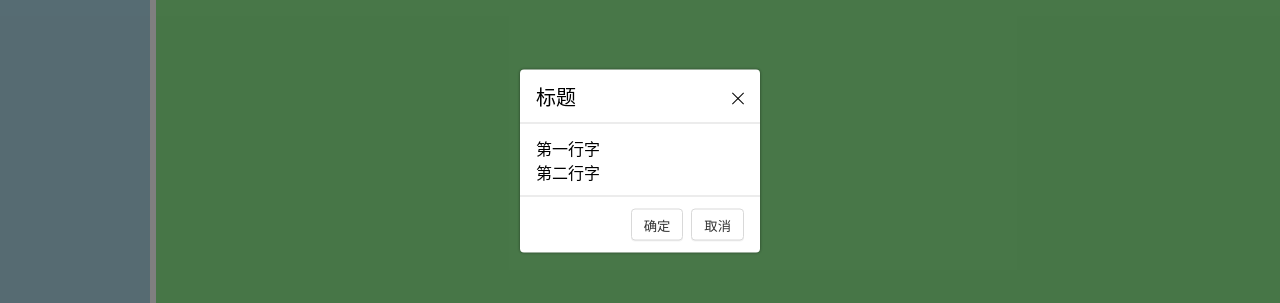
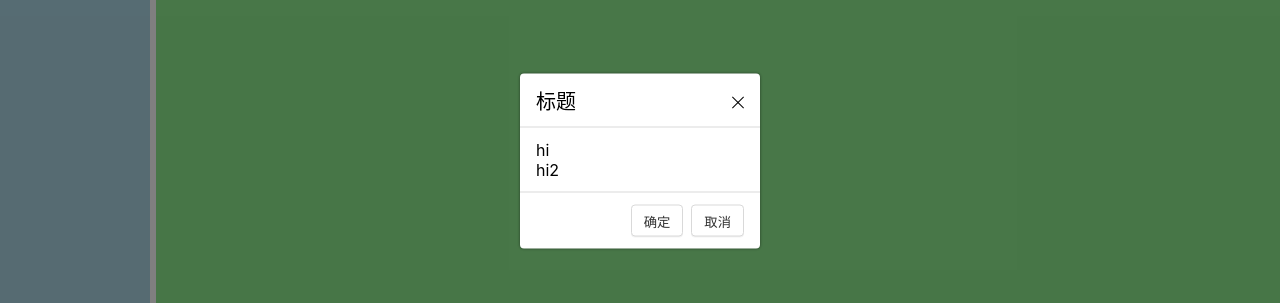
Before and after one commit to Shi-Dekai/origin-ui-vue3, a Vue app: page /#/doc/dialog in a window 1280 px wide. Both pictures are taken after a click on the button "打开dialog". Shown: the part 239-542 px from the top of the page. Built offline with nearby package versions, Linux system fonts and the light colour scheme.

Commit message:
Dialog 支持自定义 title 和 content

```diff
--- a/src/components/DialogDemo.vue
+++ b/src/components/DialogDemo.vue
@@ -1,7 +1,11 @@
 <template>
   <section>
     <Button @click="toggle">打开dialog</Button>
-    <Dialog v-model:visible="visible" :ok="ok"/>
+    <Dialog v-model:visible="visible" :ok="ok">
+      <template #header>标题</template>
+      <p>hi</p>
+      <p>hi2</p>
+    </Dialog>
   </section>
 </template>
 
--- a/src/lib/Dialog.vue
+++ b/src/lib/Dialog.vue
@@ -2,10 +2,12 @@
   <div class="o-dialog-overlay" v-if="visible"></div>
   <div class="o-dialog-wrapper" v-if="visible">
     <div class="o-dialog">
-      <header>标题 <span class="o-dialog-close" @click="close"></span></header>
+      <header>
+        <slot name="header" />
+        <span class="o-dialog-close" @click="close"></span>
+      </header>
       <main>
-        <p>第一行字</p>
-        <p>第二行字</p>
+        <slot />
       </main>
       <footer>
         <Button @click="ok">确定</Button>
```
